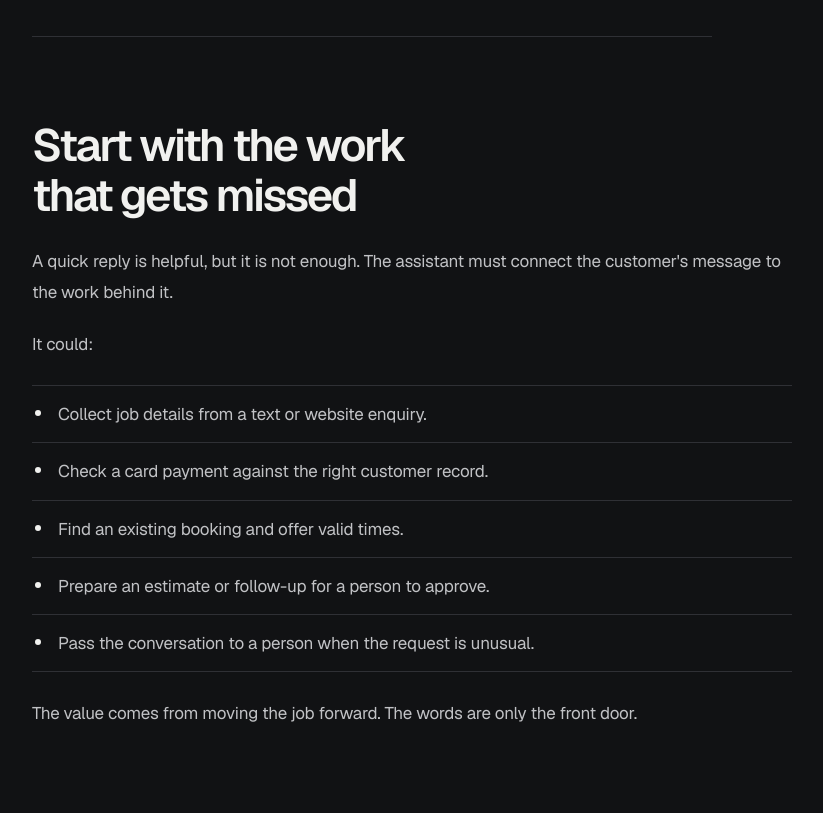
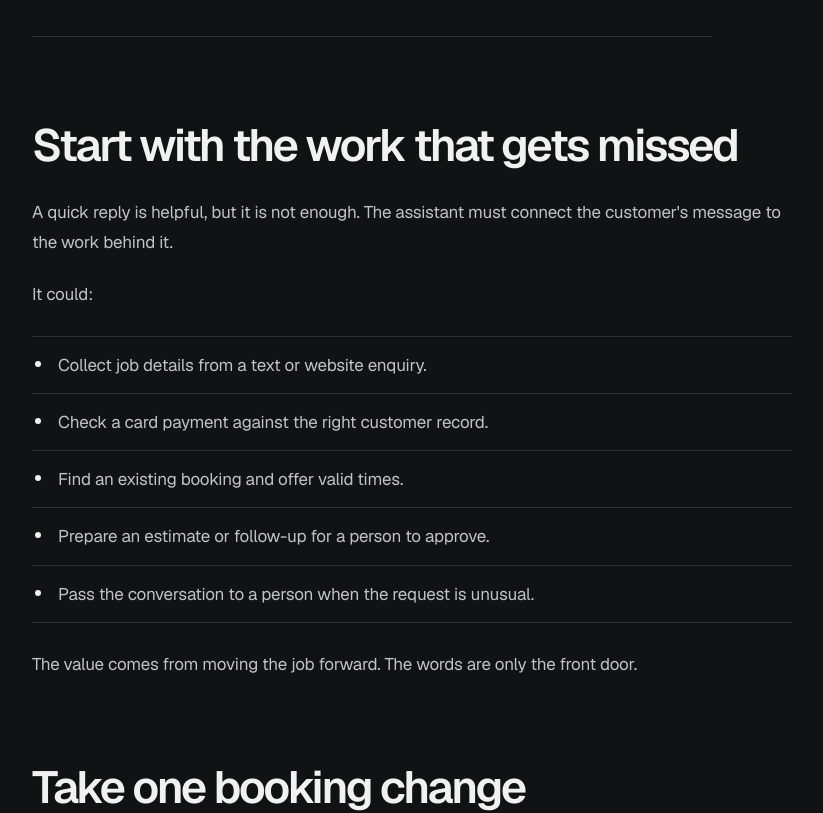
Before and after one commit to VincentMukuna/builtbyvin, a Next.js app: page /notes/how-an-ai-assistant-can-help-your-business/us in a window 1280 px wide. Shown: the part 1246-2059 px from the top of the page, without its empty margins (228-1051 px from the left). Built offline with nearby package versions, Linux system fonts and the light colour scheme.

Commit message:
style: let article headings wrap naturally
Remove balanced wrapping and the narrower section-heading width so titles follow the prose column and break only when space requires it.

```diff
--- a/app/notes/what-an-ai-assistant-can-do-for-your-business/page.module.css
+++ b/app/notes/what-an-ai-assistant-can-do-for-your-business/page.module.css
@@ -90,7 +90,6 @@
 .articleHeader h1 {
   max-width: 920px;
   margin: 26px 0 28px;
-  text-wrap: balance;
   font-size: clamp(48px, 5vw, 74px);
   font-weight: 560;
   line-height: 0.98;
@@ -142,10 +141,8 @@
 }
 
 .articleBody h2 {
-  max-width: 670px;
   margin: 0 0 26px;
   color: var(--ink);
-  text-wrap: balance;
   font-size: clamp(30px, 4.2vw, 45px);
   font-weight: 560;
   line-height: 1.1;
```
